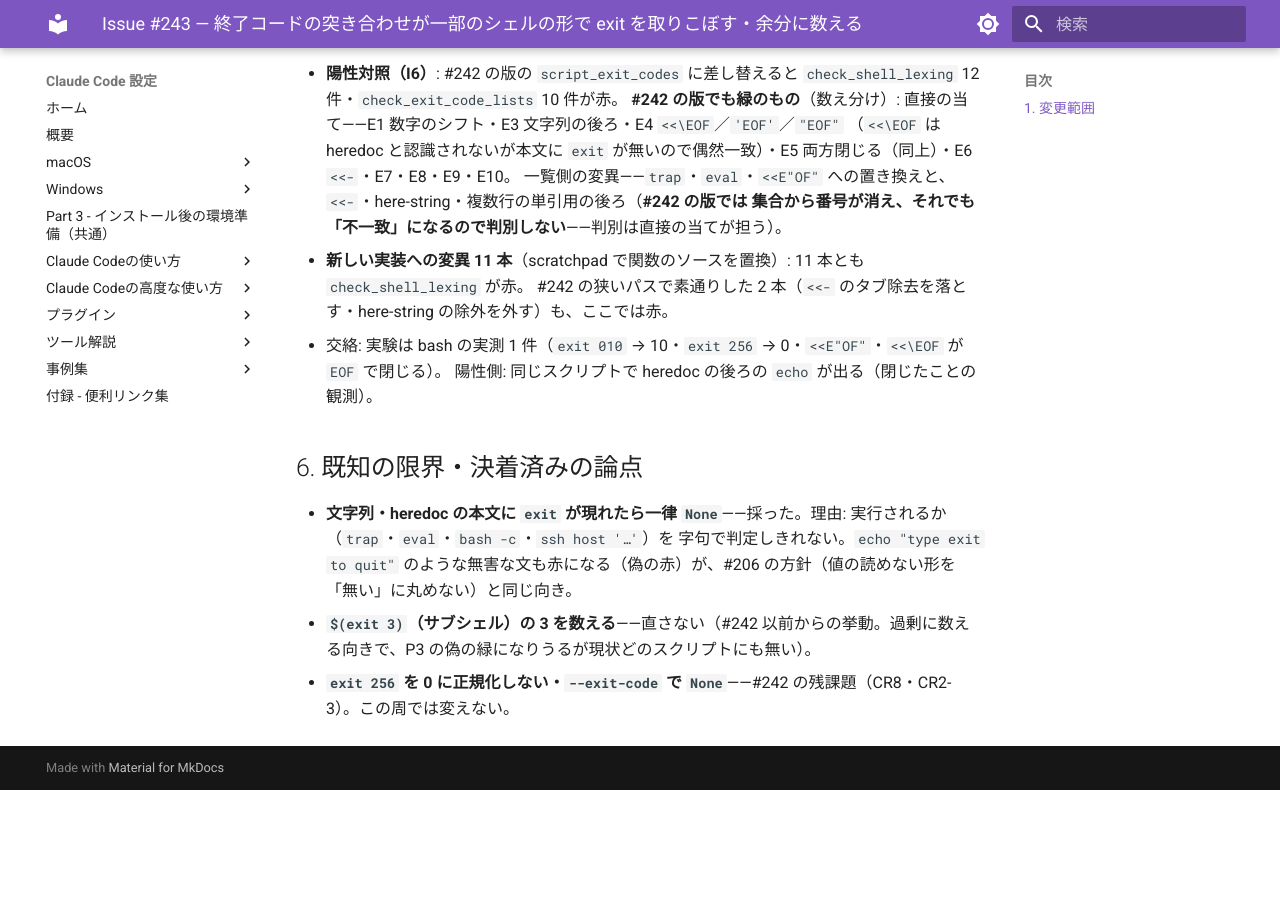
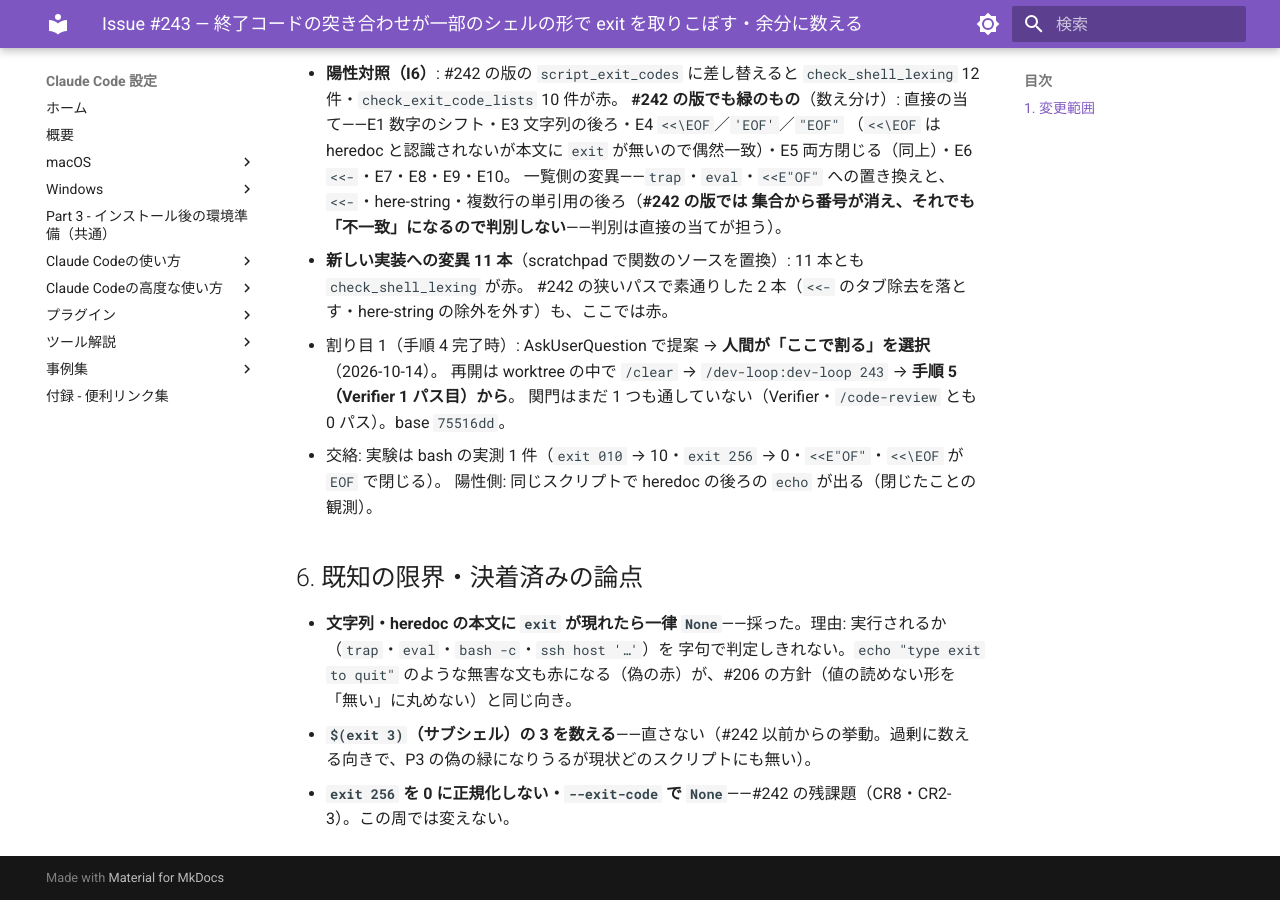
Before and after one commit to hdknr/claude-code-setup, an MkDocs documentation site: the page built from docs/plans/issue-243.md, in a window 1280 px wide and 900 px high, scrolled down 3290 px. Built offline with MkDocs 1.6.1 and Material for MkDocs 9.7.7, drawn with Linux system fonts in a browser that asks for light colours; before the commit the page ends 4080 px from its top, so only the background shows below that.

Commit message:
docs(plans): #243 の割り目 1 を記録
Co-Authored-By: Claude Opus 5.5 <noreply@anthropic.com>

```diff
--- a/docs/plans/issue-243.md
+++ b/docs/plans/issue-243.md
@@ -87,6 +87,9 @@
   集合から番号が消え、それでも「不一致」になるので判別しない**——判別は直接の当てが担う）。
 - **新しい実装への変異 11 本**（scratchpad で関数のソースを置換）: 11 本とも `check_shell_lexing` が赤。
   #242 の狭いパスで素通りした 2 本（`<<-` のタブ除去を落とす・here-string の除外を外す）も、ここでは赤。
+- 割り目 1（手順 4 完了時）: AskUserQuestion で提案 → **人間が「ここで割る」を選択**（2026-10-14）。
+  再開は worktree の中で `/clear` → `/dev-loop:dev-loop 243` → **手順 5（Verifier 1 パス目）から**。
+  関門はまだ 1 つも通していない（Verifier・`/code-review` とも 0 パス）。base `75516dd`。
 - 交絡: 実験は bash の実測 1 件（`exit 010` → 10・`exit 256` → 0・`<<E"OF"`・`<<\EOF` が `EOF` で閉じる）。
   陽性側: 同じスクリプトで heredoc の後ろの `echo` が出る（閉じたことの観測）。
 
```
